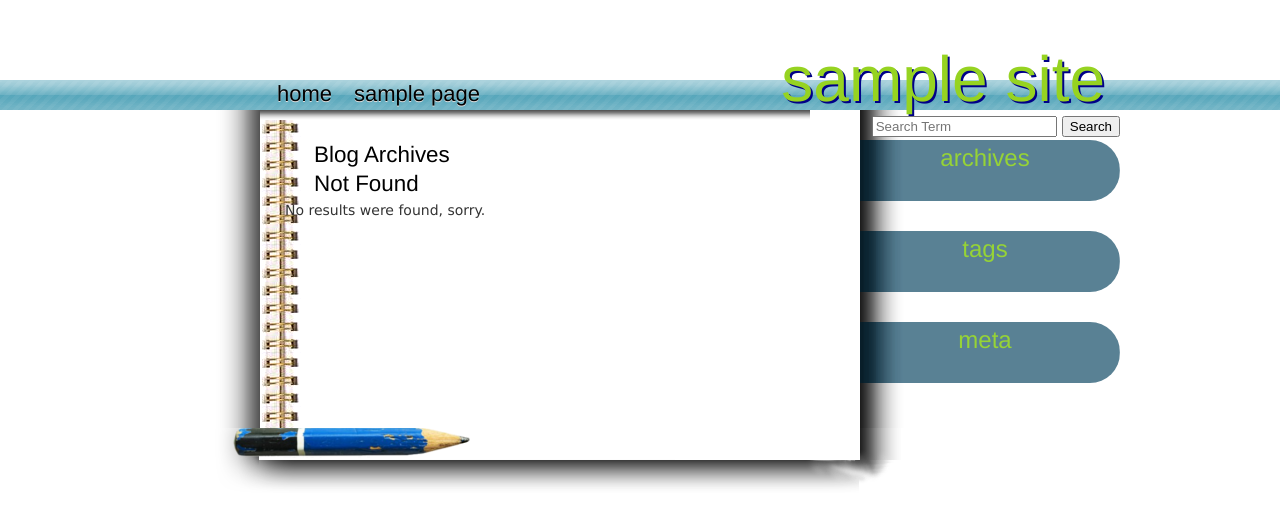
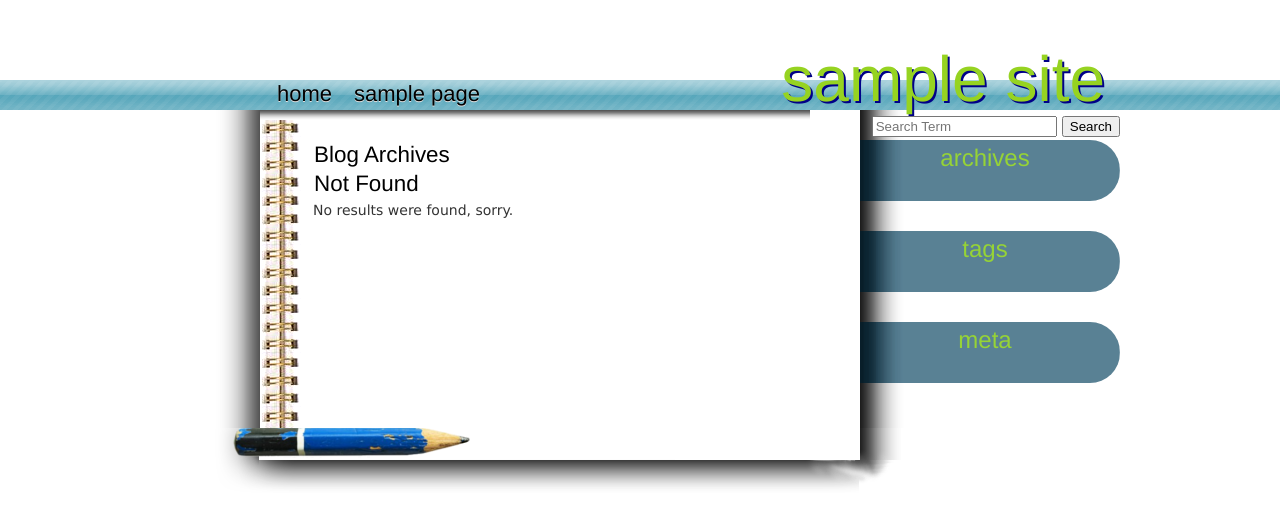
Before and after one commit to openmindculture/open-mind-culture-org, a WordPress theme: template themes/dekonstrukt/archive.php in a window 1280 px wide. Shown: the top 526 px of the page. Run offline with PHP 8.4 and a stand-in for WordPress, Linux system fonts and the light colour scheme; the site name, menu and one post (Sample post) are stand-ins, and other content is empty; some libraries are stand-ins or nearby versions.

Commit message:
fix margin of uncontained p (like no articles for this tag)

```diff
--- a/themes/dekonstrukt/style.css
+++ b/themes/dekonstrukt/style.css
@@ -46,7 +46,7 @@ pre {
 	margin-bottom: 0.4em;
 }
 
-article {
+article, #content > p {
 	margin-left: 2em;
 }
 
```
